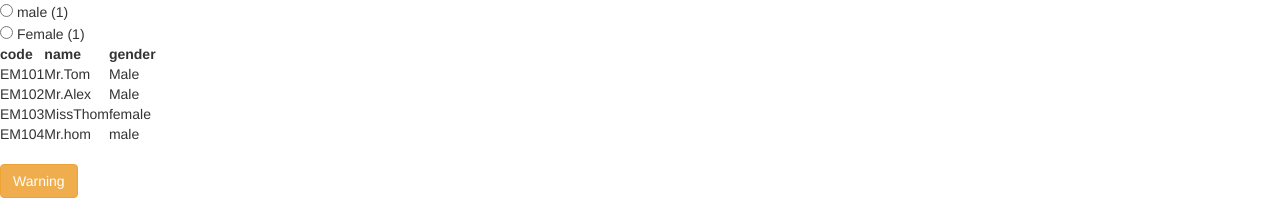
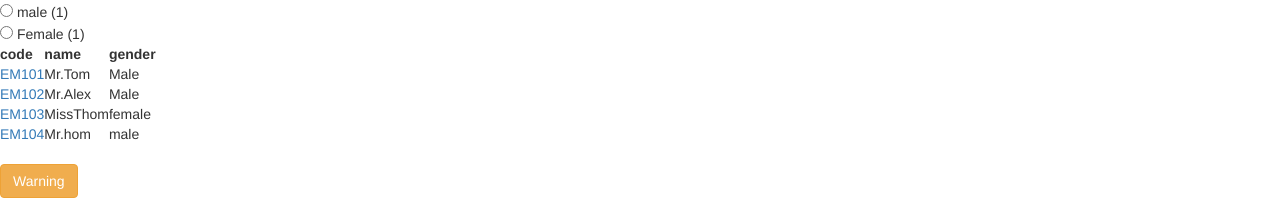
Before and after one commit to Cyber-Team/Angular2, an Angular app: page /#/employees in a window 1280 px wide. Shown: the part 134-334 px from the top of the page. Built offline with nearby package versions, Linux system fonts and the light colour scheme.

Commit message:
router parameters added

```diff
--- a/src/app/app.module.ts
+++ b/src/app/app.module.ts
@@ -15,6 +15,7 @@ import { AboutComponent } from './about/about.component';
 const appRoutes: Routes = [
   {path: 'home', component: HomeComponent},
   { path:'employees', component:EmployeeListComponent},
+  {path:'employees/code', component:EmployeComponent},
   {path:'about', component:AboutComponent},
   {path:'', redirectTo:'/home',pathMatch:'full'},
   {path:'**', component:NotfoundComponent}
--- a/src/app/employee-list/employee-list.component.html
+++ b/src/app/employee-list/employee-list.component.html
@@ -17,7 +17,9 @@
   <!--trackBy:trackByEmpCode; let i=index; let isFirst=first; let isLast=last;
      let isEven=even-->
     <tr *ngFor="let employee of employe;">
-        <td> {{employee.code | uppercase}}</td>
+       <td> <a [routerLink]="['employees',employee.code]">
+         {{employee.code | uppercase}}</a>
+       </td>
         <td> {{employee.name | employeeTitlePipe:employee.gender}}</td>
         <td> {{employee.gender }}</td>
        <!-- <td>{{ i }}</td>
```
Also changed, not shown: src/app/app.component.html (line endings or trailing spaces).
